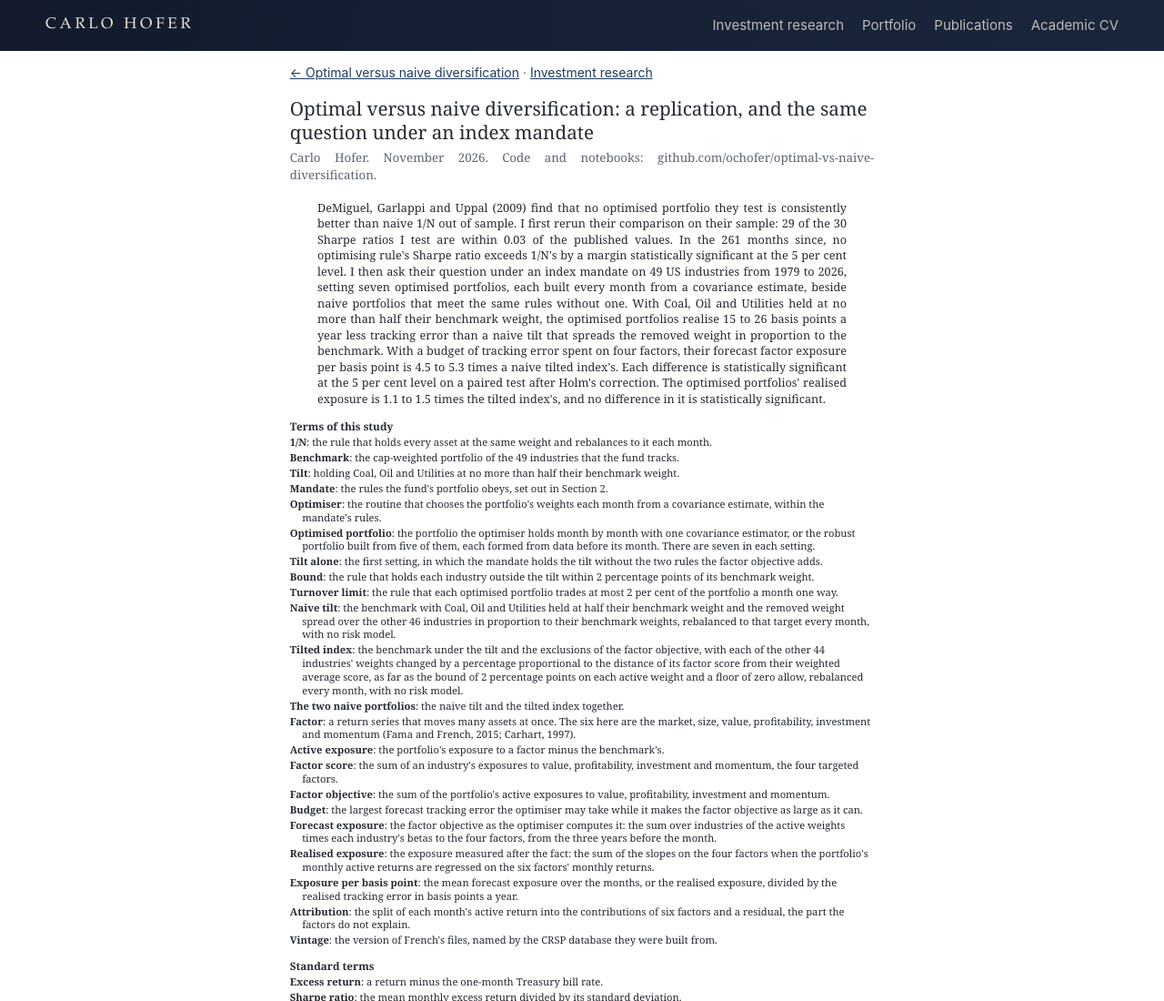
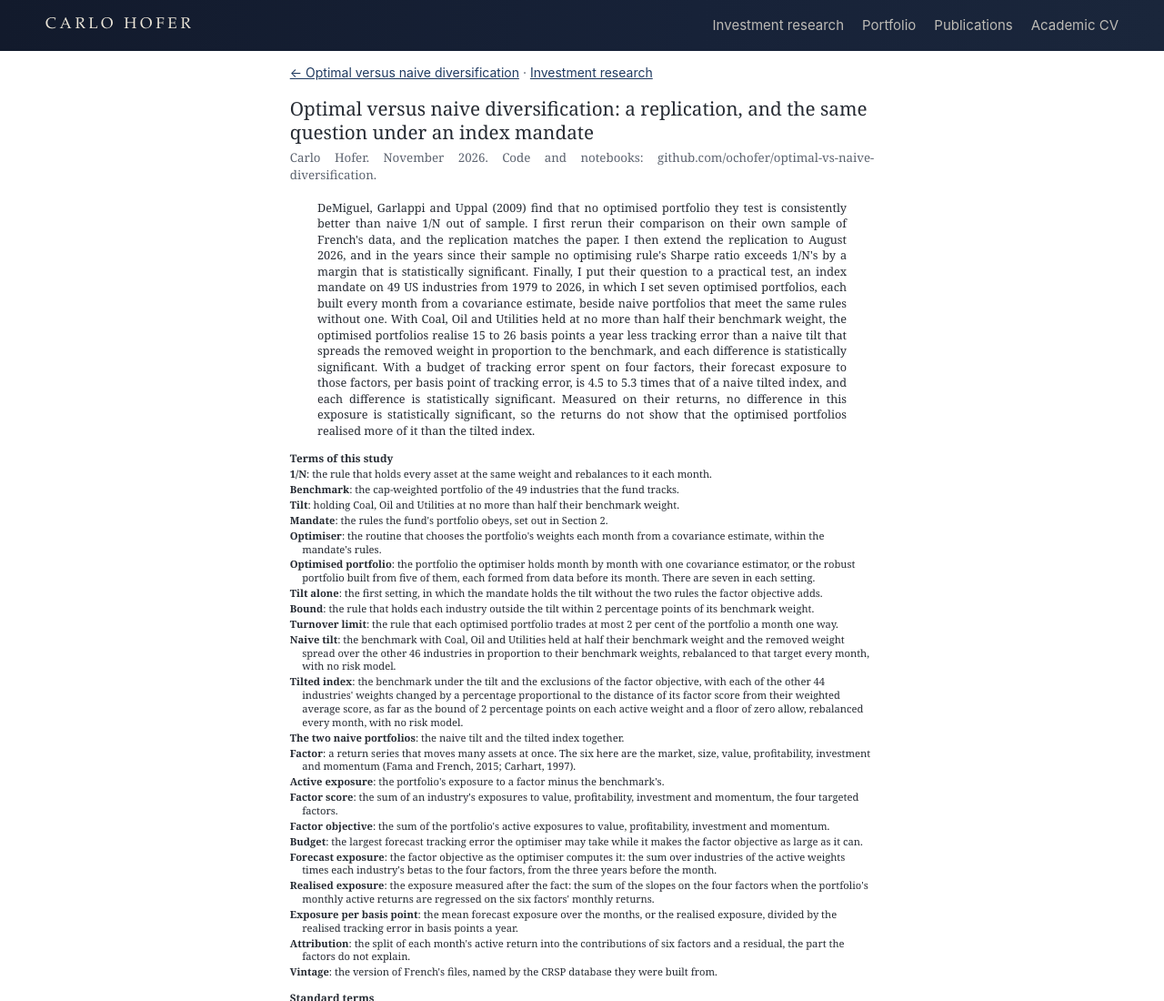
Before and after one commit to ochofer/optimal-vs-naive-diversification, a plain HTML site: page note/B-P_note_2026-11.html in a window 1280 px wide. Shown: the top 1100 px of the page at 91% size. Drawn offline with Linux system fonts and the light colour scheme; a web font is replaced by a local one.

Commit message:
The note's abstract, sparing with numbers
The abstract says what I did, in order, and gives each result in its own sentence with its comparison and whether it is statistically significant. It keeps the figures of the two comparisons under the mandate and leaves the rest to the note.

```diff
--- a/note/B-P_note_2026-11.html
+++ b/note/B-P_note_2026-11.html
@@ -91,7 +91,7 @@ sup { font-size: 70%; }
 <h1>Optimal versus naive diversification: a replication, and the same question under an index mandate</h1>
 <p class="byline">Carlo Hofer. November 2026. Code and notebooks: github.com/ochofer/optimal-vs-naive-diversification.</p>
 
-<p class="abstract">DeMiguel, Garlappi and Uppal (2009) find that no optimised portfolio they test is consistently better than naive 1/N out of sample. I first rerun their comparison on their sample: 29 of the 30 Sharpe ratios I test are within 0.03 of the published values. In the 261 months since, no optimising rule's Sharpe ratio exceeds 1/N's by a margin statistically significant at the 5 per cent level. I then ask their question under an index mandate on 49 US industries from 1979 to 2026, setting seven optimised portfolios, each built every month from a covariance estimate, beside naive portfolios that meet the same rules without one. With Coal, Oil and Utilities held at no more than half their benchmark weight, the optimised portfolios realise 15 to 26 basis points a year less tracking error than a naive tilt that spreads the removed weight in proportion to the benchmark. With a budget of tracking error spent on four factors, their forecast factor exposure per basis point is 4.5 to 5.3 times a naive tilted index's. Each difference is statistically significant at the 5 per cent level on a paired test after Holm's correction. The optimised portfolios' realised exposure is 1.1 to 1.5 times the tilted index's, and no difference in it is statistically significant.</p>
+<p class="abstract">DeMiguel, Garlappi and Uppal (2009) find that no optimised portfolio they test is consistently better than naive 1/N out of sample. I first rerun their comparison on their own sample of French's data, and the replication matches the paper. I then extend the replication to August 2026, and in the years since their sample no optimising rule's Sharpe ratio exceeds 1/N's by a margin that is statistically significant. Finally, I put their question to a practical test, an index mandate on 49 US industries from 1979 to 2026, in which I set seven optimised portfolios, each built every month from a covariance estimate, beside naive portfolios that meet the same rules without one. With Coal, Oil and Utilities held at no more than half their benchmark weight, the optimised portfolios realise 15 to 26 basis points a year less tracking error than a naive tilt that spreads the removed weight in proportion to the benchmark, and each difference is statistically significant. With a budget of tracking error spent on four factors, their forecast exposure to those factors, per basis point of tracking error, is 4.5 to 5.3 times that of a naive tilted index, and each difference is statistically significant. Measured on their returns, no difference in this exposure is statistically significant, so the returns do not show that the optimised portfolios realised more of it than the tilted index.</p>
 
 <p class="termshead">Terms of this study</p>
 <dl class="terms">
```
Also changed, not shown: note/template.html (+1 -1 lines), 1 other file.
